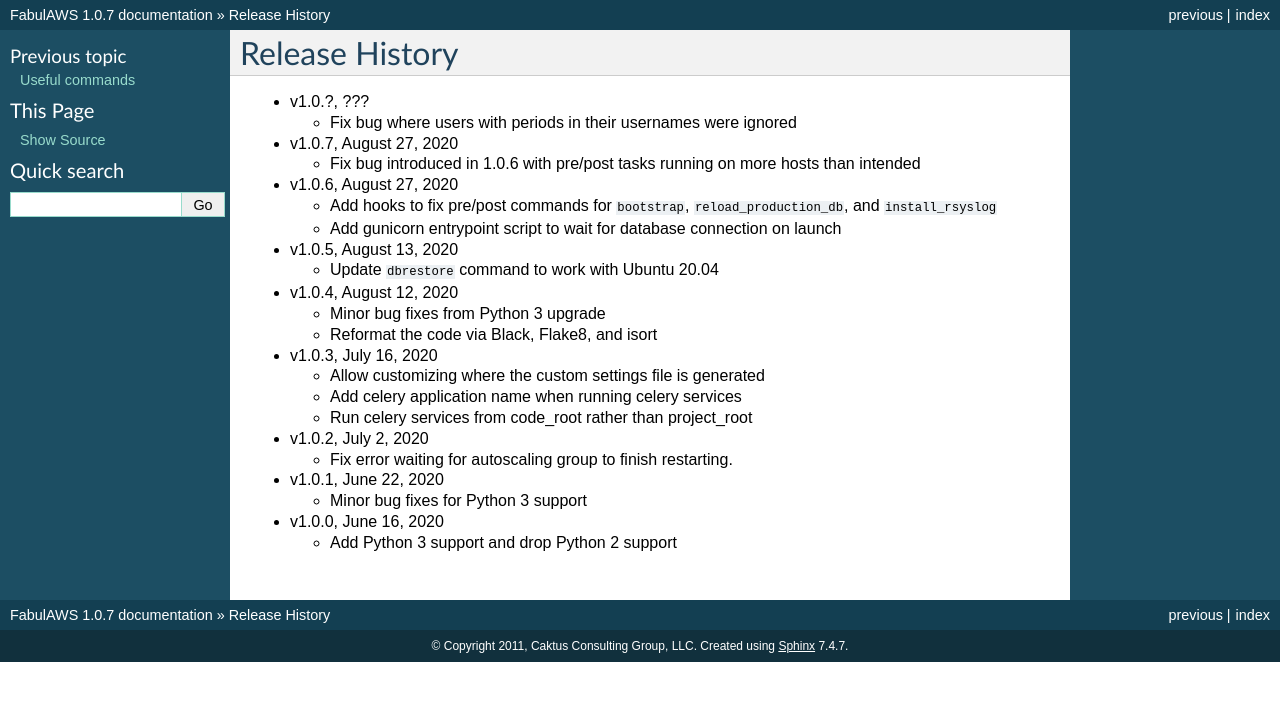
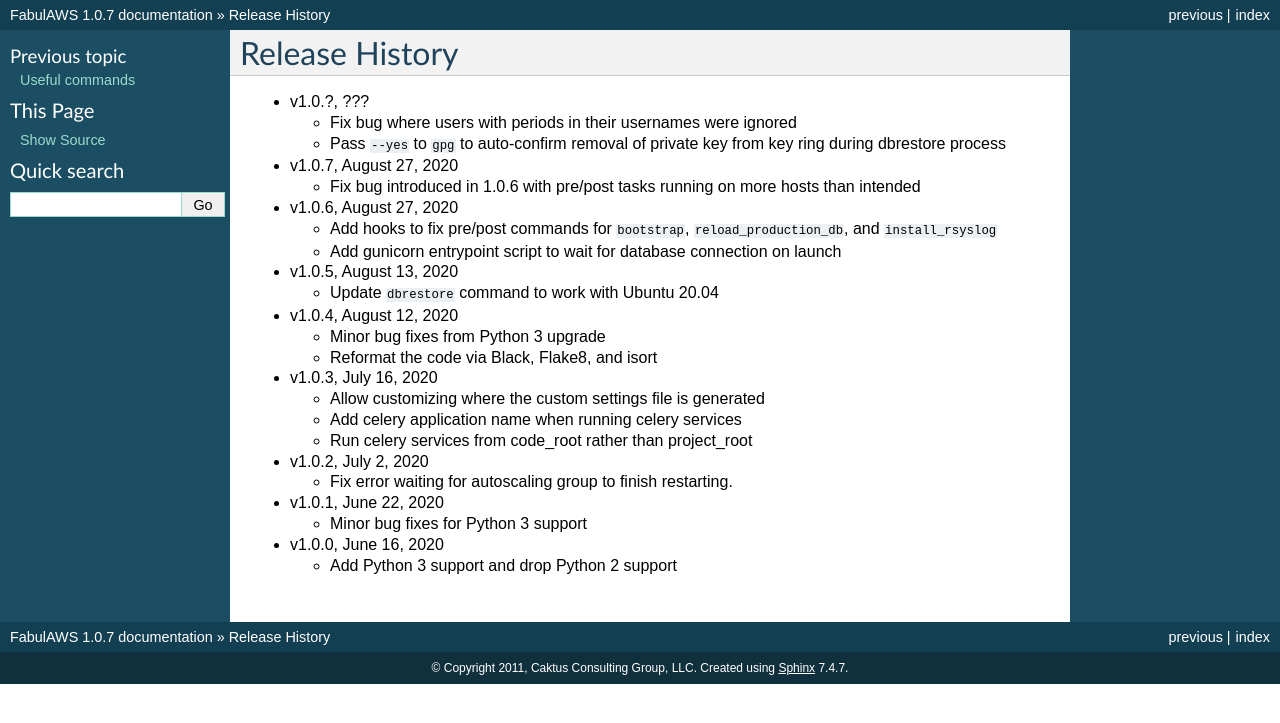
Before and after one commit to caktus/fabulaws, a Sphinx documentation site: the page built from docs/releases.rst, in a window 1280 px wide. Shown: the top 723 px of the page. Built offline with Sphinx 7.4.7, drawn with Linux system fonts in a browser that asks for light colours.

Commit message:
update release notes

```diff
--- a/docs/releases.rst
+++ b/docs/releases.rst
@@ -4,6 +4,7 @@ Release History
 * v1.0.?, ???
 
   * Fix bug where users with periods in their usernames were ignored
+  * Pass ``--yes`` to ``gpg`` to auto-confirm removal of private key from key ring during dbrestore process
 
 * v1.0.7, August 27, 2020
 
```
